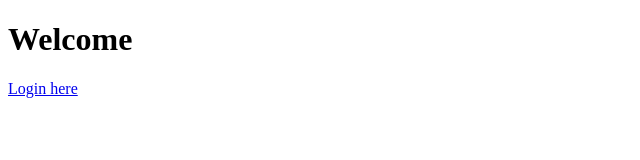
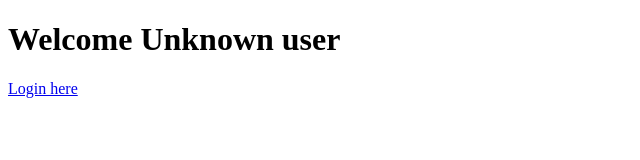
Before and after one commit to Harpreetd/login_task, a website: page pages/index.html in a window 1280 px wide. Shown: the whole page, without its empty margins (0-640 px from the left). Drawn offline with Linux system fonts and the light colour scheme.

Commit message:
welcome message with unknown user working

```diff
--- a/index.js
+++ b/index.js
@@ -41,7 +41,7 @@ app.post("/authentication", (req, res) => {
 
   let storedUserName = userList.users.find((user) => user.username == username);
   let storedPassword = userList.users.find((user) => user.password == password);
-  console.log(storedUserName);
+
   if (
     storedUserName.username === username &&
     storedPassword.password === password
--- a/pages/index.html
+++ b/pages/index.html
@@ -27,8 +27,8 @@
     const checkCookie = () => {
       let currentUser = getCookie("username");
 
-      if (currentUser === " ") {
-        document.getElementById("currentUser").innerText = "New user";
+      if (currentUser === null) {
+        document.getElementById("currentUser").innerText = "Unknown user";
       } else {
         document.getElementById("currentUser").innerText = currentUser;
       }
```
